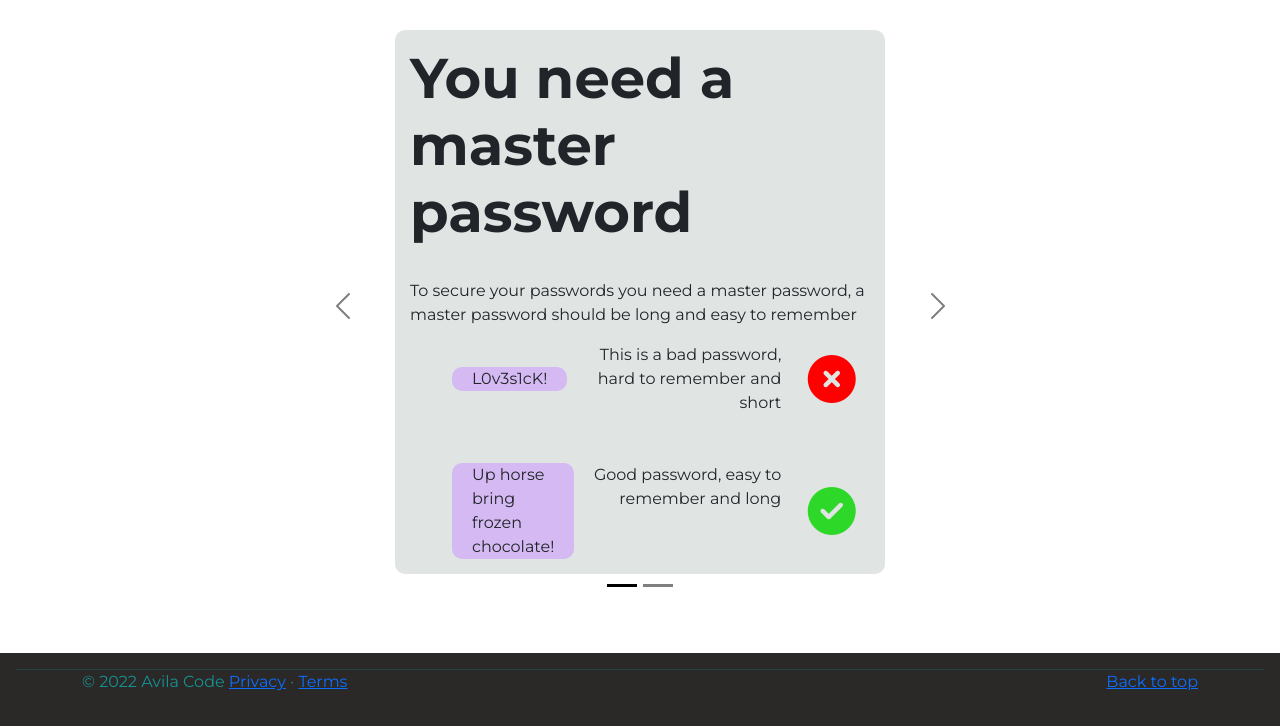
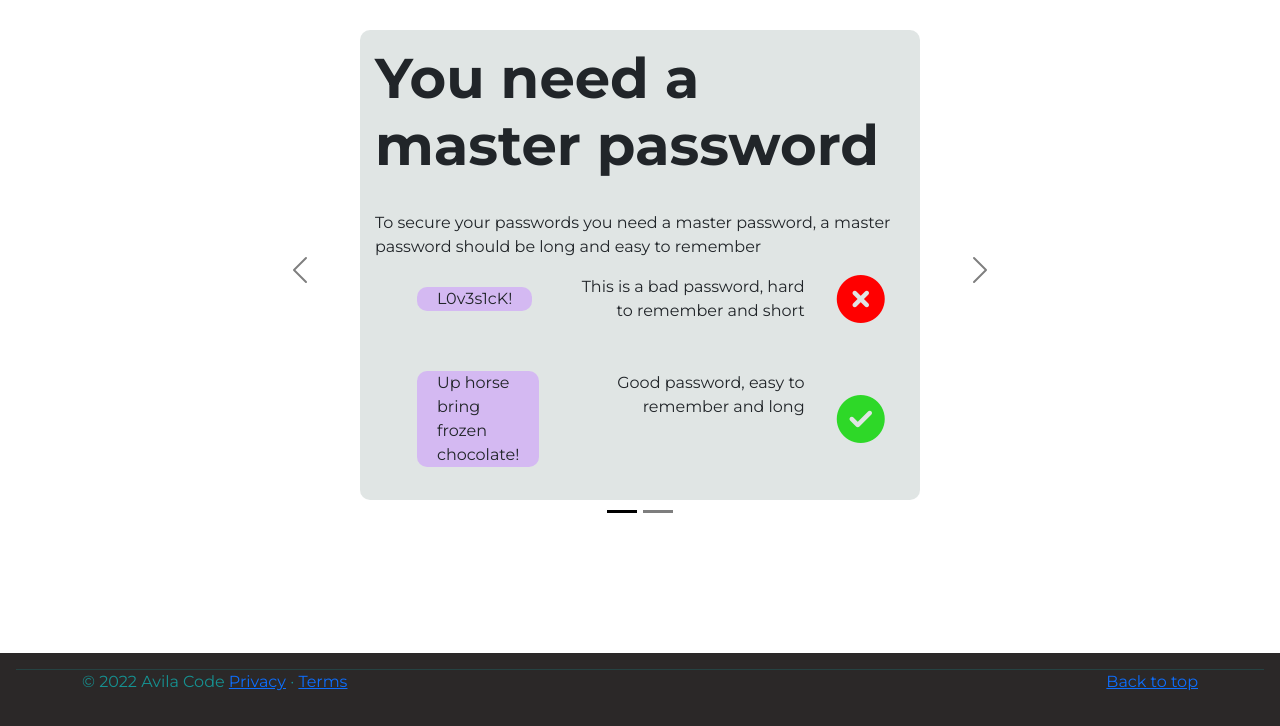
Before and after one commit to 1254raize/password_project, a Flask app: page /signup in a window 1280 px wide. Shown: the part 74-800 px from the top of the page. Run offline with Flask 2, Linux system fonts and the light colour scheme; some libraries are stand-ins or nearby versions.

Commit message:
Fixed wrong width and height for form-body

```diff
--- a/static/css/styles.css
+++ b/static/css/styles.css
@@ -33,14 +33,14 @@ h1 {
 .form-body {
     background-color: rgba(95, 119, 116, 0.192);
     max-width: 70%;
-    width: 700px;
+    width: 800px;
     padding: 15px;
     border-radius: 10px;
     min-height: fit-content;
 }
 
 .form-body-carousel {
-    height: 450px;
+    height: 470px;
 }
 
 @media screen and (max-width: 500px) {
```
